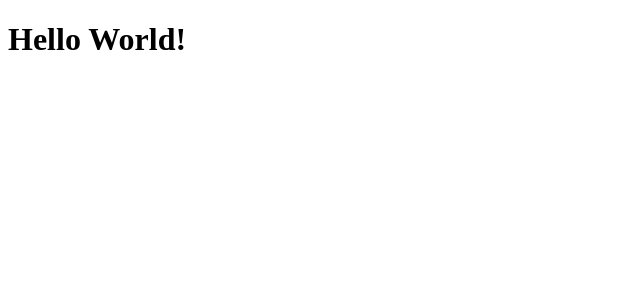
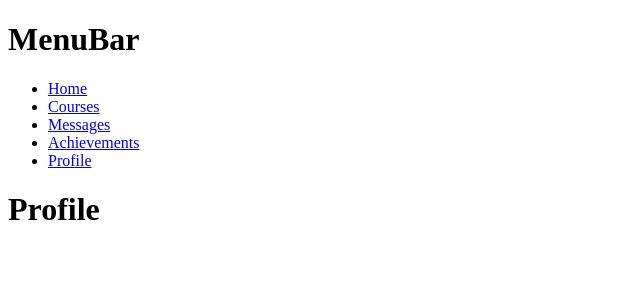
Before and after one commit to samdarrehshourian/Hands-Up, a React (Create React App) app: page /profile in a window 1280 px wide. Shown: the top 300 px of the page, without its empty margins (0-640 px from the left). Built offline with nearby package versions, Linux system fonts and the light colour scheme.

Commit message:
All the different side components have been created and the routing is set up

```diff
--- a/package.json
+++ b/package.json
@@ -8,6 +8,7 @@
     "@testing-library/user-event": "^7.2.1",
     "react": "^16.13.1",
     "react-dom": "^16.13.1",
+    "react-router-dom": "^5.2.0",
     "react-scripts": "3.4.1"
   },
   "scripts": {
--- a/src/App.js
+++ b/src/App.js
@@ -1,9 +1,11 @@
 import React from 'react';
+import {BrowserRouter as Router, Route, Switch} from 'react-router-dom'
+import MenuBar from './components/MenuBar'
 
 function App() {
   return (
     <div className="App">
-      <h1>Hello World!</h1>
+      <MenuBar/>
     </div>
   );
 }
--- /dev/null
+++ b/src/components/Achievements.js
@@ -0,0 +1,11 @@
+import React from 'react';
+
+const  Achievements = () => {
+  return (
+    <div>
+        <h1>Achievements</h1>
+    </div>
+  );
+}
+
+export default Achievements;
--- /dev/null
+++ b/src/components/Courses.js
@@ -0,0 +1,11 @@
+import React from 'react';
+
+const  Courses = () => {
+  return (
+    <div>
+        <h1>Courses</h1>
+    </div>
+  );
+}
+
+export default Courses;
--- /dev/null
+++ b/src/components/Home.js
@@ -0,0 +1,11 @@
+import React from 'react';
+
+const  Home = () => {
+  return (
+    <div>
+        <h1>Home</h1>
+    </div>
+  );
+}
+
+export default Home;
--- /dev/null
+++ b/src/components/MenuBar.js
@@ -0,0 +1,58 @@
+import React from 'react';
+import {BrowserRouter as Router, Route, Switch, Link} from 'react-router-dom';
+import Home from './Home.js';
+import Courses from './Courses.js';
+import Messages from './Messages.js';
+import Achievements from './Achievements.js';
+import Profile from './Profile.js';
+
+
+const  MenuBar = () => {
+  return (
+    <div id = 'MenuBar'>
+        <h1>MenuBar</h1>
+        <Router>
+        <div>
+            <nav>
+                <ul>
+                    <li>
+                        <Link to="/">Home</Link>
+                    </li>
+                    <li>
+                        <Link to="/courses">Courses</Link>
+                    </li>
+                    <li>
+                        <Link to="/messages">Messages</Link>
+                    </li>
+                    <li>
+                        <Link to="/achievements">Achievements</Link>
+                    </li>
+                    <li>
+                        <Link to="/profile">Profile</Link>
+                    </li>
+                </ul>
+            </nav>
+            <Switch>
+                <Route exact path="/">
+                    <Home/>
+                </Route>
+                <Route exact path="/courses">
+                    <Courses/>
+                </Route>
+                <Route exact path="/messages">
+                    <Messages/>
+                </Route>
+                <Route exact path="/achievements">
+                    <Achievements/>
+                </Route>
+                <Route exact path="/profile">
+                    <Profile/>
+                </Route>
+            </Switch>
+        </div>
+        </Router>
+    </div>
+  );
+}
+
+export default MenuBar;
--- /dev/null
+++ b/src/components/Messages.js
@@ -0,0 +1,13 @@
+import React from 'react';
+
+const  Messages = () => {
+  return (
+    <div>
+        <h1>Messages
+
+        </h1>
+    </div>
+  );
+}
+
+export default Messages;
--- /dev/null
+++ b/src/components/Profile.js
@@ -0,0 +1,11 @@
+import React from 'react';
+
+const  Profile = () => {
+  return (
+    <div>
+        <h1>Profile</h1>
+    </div>
+  );
+}
+
+export default Profile;
```
Also changed, not shown: src/components/TopBar.js (added, +11 -0 lines), 1 other file (tests, documents, lock files or other folders).
